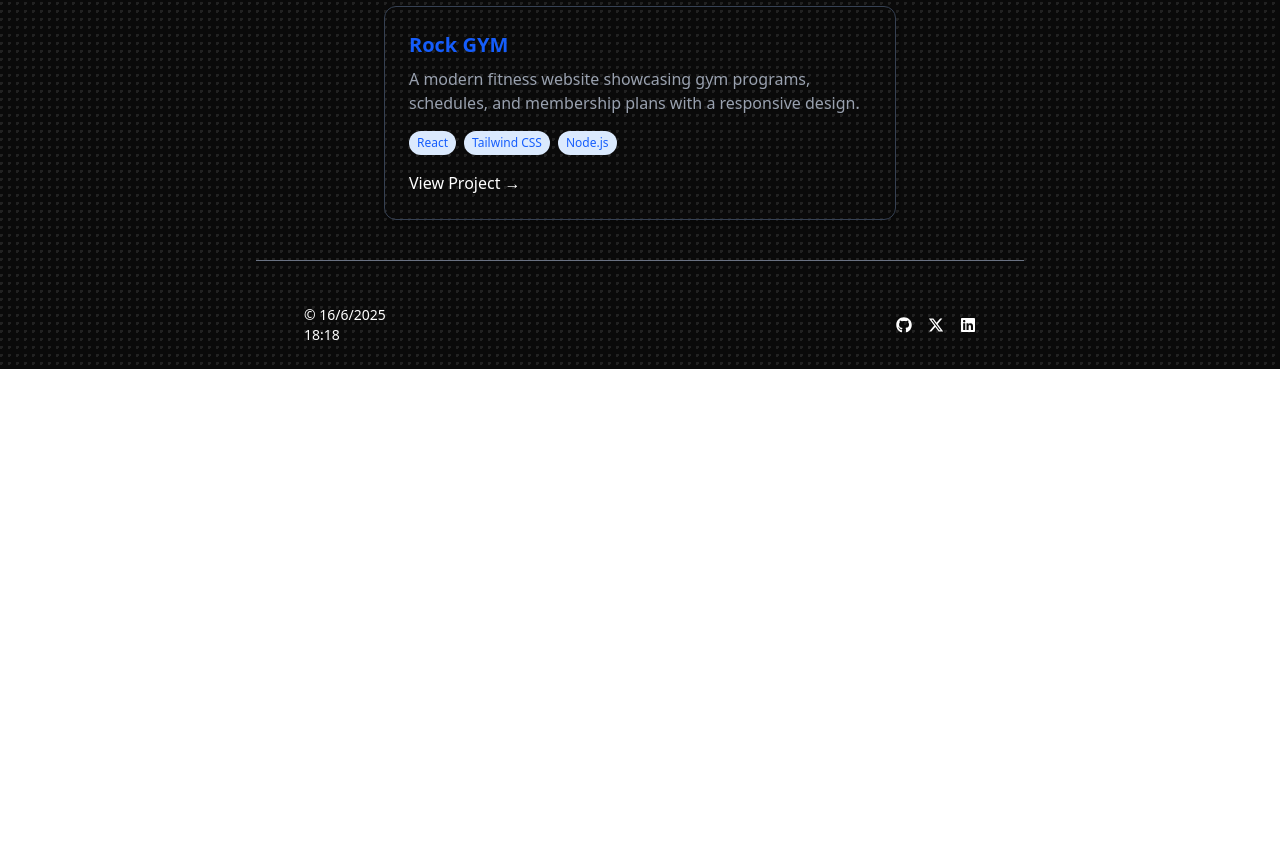
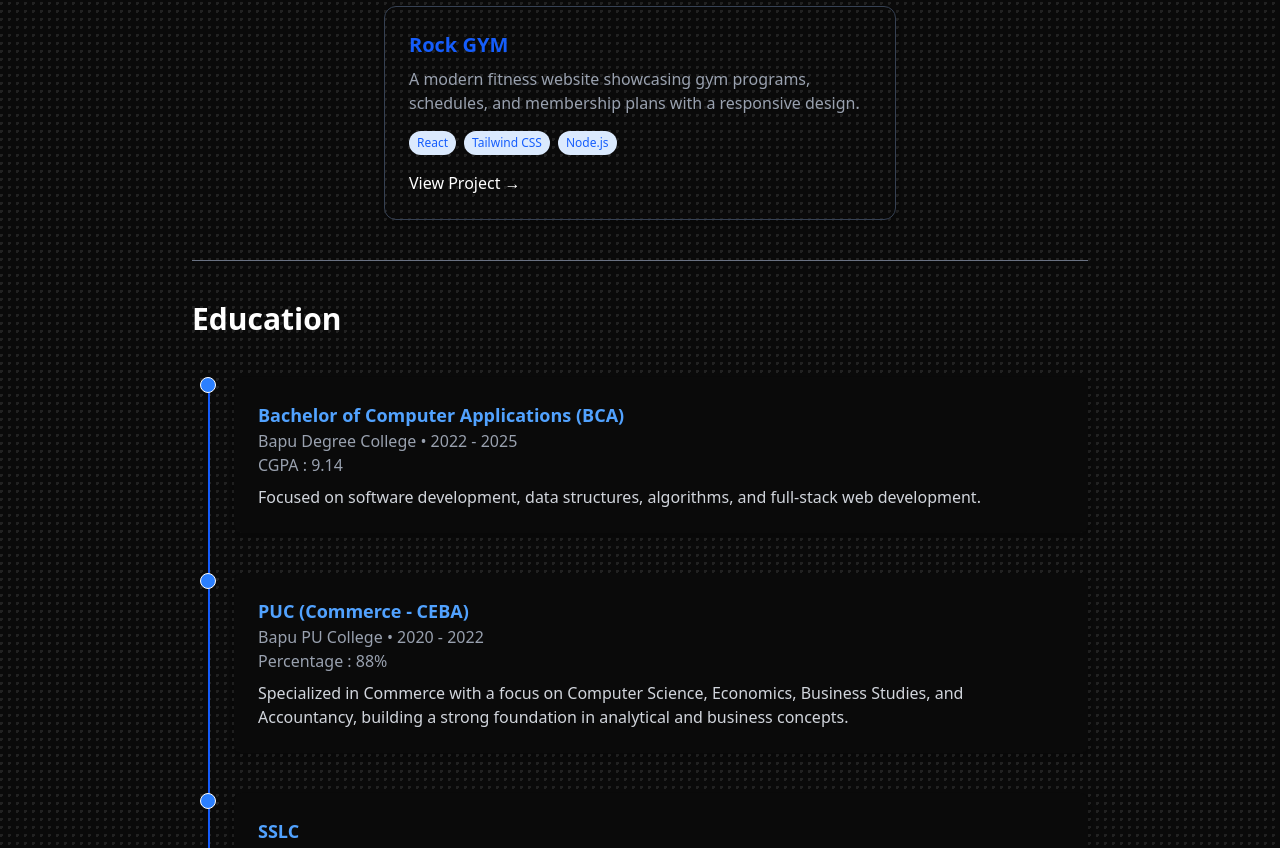
Before and after one commit to huzefmd/portfolio-wbsite, a React (Vite) app: page / in a window 1280 px wide. Shown: the part 1942-2790 px from the top of the page. Before the commit the page ends 2311 px from the top, so only its background shows below. Built offline with nearby package versions, Linux system fonts and the light colour scheme.

Commit message:
more ui changes

```diff
--- /dev/null
+++ b/src/components/Education.jsx
@@ -0,0 +1,57 @@
+import React from "react";
+
+function Education() {
+    const education = [
+        {
+            degree: "Bachelor of Computer Applications (BCA)",
+            school: "Bapu Degree College",
+            year: "2022 - 2025",
+            grade: "CGPA : 9.14",
+            description:
+                "Focused on software development, data structures, algorithms, and full-stack web development.",
+        },
+        {
+            degree: "PUC (Commerce - CEBA)",
+            school: "Bapu PU College",
+            year: "2020 - 2022",
+            grade: "Percentage : 88%",
+            description:
+                "Specialized in Commerce with a focus on Computer Science, Economics, Business Studies, and Accountancy, building a strong foundation in analytical and business concepts.",
+        },
+        {
+            degree: "SSLC",
+            school: "Sri Vidhya Kendra",
+            year: "2019 - 2020",
+            grade: "Percentage : 78%",
+            description:
+                "Completed secondary education with a strong foundation in mathematics and science.",
+        },
+    ];
+
+    return (
+        <section className="w-full max-w-4xl mx-auto">
+            <h1 className="text-3xl font-bold mb-10">Education</h1>
+
+            <div className="relative border-l-2 border-blue-600 ml-4">
+                {education.map((edu, idx) => (
+                    <div key={idx} className="mb-10 ml-6">
+                        <div className="absolute w-4 h-4 bg-blue-500 rounded-full -left-2.5 border border-white"></div>
+                        {/* Card */}
+                        <div className="bg-[#0a0a0a] p-6 rounded-lg shadow-md hover:shadow-lg transition">
+                            <h2 className="text-lg font-semibold text-blue-400">
+                                {edu.degree}
+                            </h2>
+                            <p className="text-gray-400">
+                                {edu.school} • {edu.year}
+                            </p>
+                            <p className="text-gray-400">{edu.grade}</p>
+                            <p className="mt-2 text-gray-300">{edu.description}</p>
+                        </div>
+                    </div>
+                ))}
+            </div>
+        </section>
+    );
+}
+
+export default Education;
--- a/src/components/Home.jsx
+++ b/src/components/Home.jsx
@@ -1,12 +1,14 @@
 import React from "react";
 import Experience from "./Experience";
 import Projects from "./Projects";
+import Education from "./Education";
 
 function Home() {
   return (
     <div className="p-5 flex flex-col items-center justify-center gap-10">
       <Experience />
       <Projects />
+      <Education/>
     </div>
   );
 }
```
